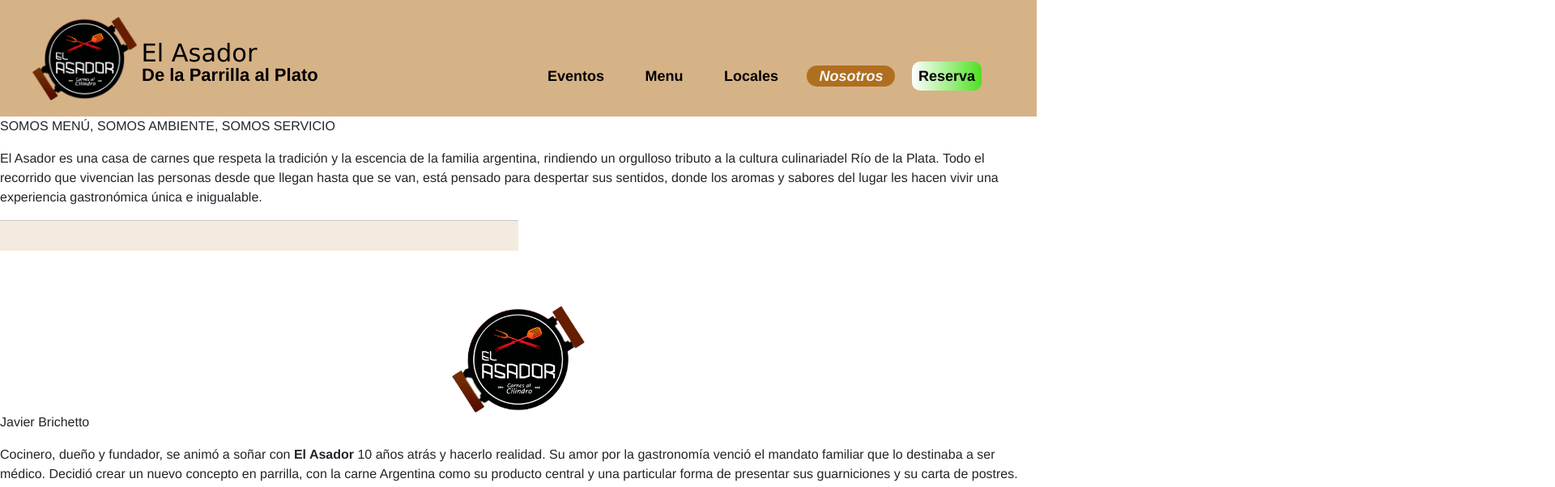
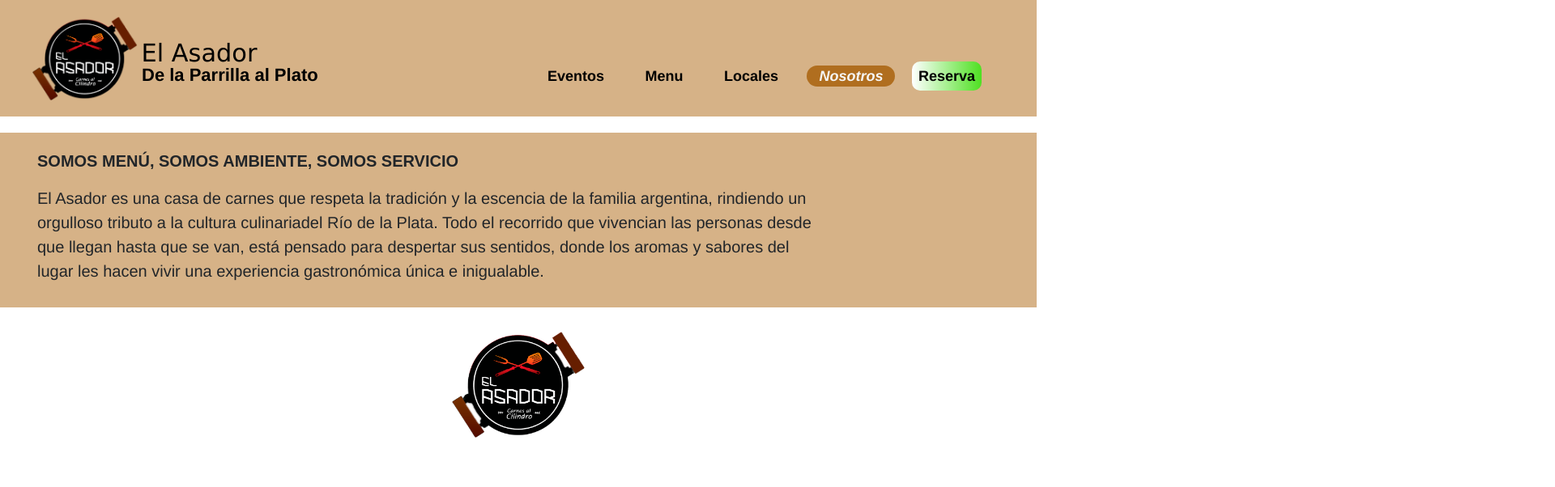
Before and after one commit to PCame54/PreEntrega3_Camerotto, a website: page pages/nosotros.html in a window 1280 px wide. Shown: the top 602 px of the page at 81% size, 1920 px wide, since content can reach past the window. Drawn offline with nearby package versions, Linux system fonts and the light colour scheme; files whose address does not match are found by name.

Commit message:
Nosotros

```diff
--- a/pages/nosotros.html
+++ b/pages/nosotros.html
@@ -42,21 +42,20 @@
     </header>
 
     <section>
-        <div>
-            <p class="somos">SOMOS MENÚ, SOMOS AMBIENTE, SOMOS SERVICIO</p>
-            <p class="texto-nosotros1">El Asador es una casa de carnes que respeta la tradición y la escencia de la familia argentina, rindiendo un orgulloso tributo a la cultura culinariadel Río de la Plata. Todo el recorrido que vivencian las personas desde que llegan hasta que se van, está pensado para despertar sus sentidos, donde los aromas y sabores del lugar les hacen vivir una experiencia gastronómica única e inigualable.</p>
+        <div class="mid-servicio">
+            <p class="subtitulot">SOMOS MENÚ, SOMOS AMBIENTE, SOMOS SERVICIO</p>
+            <p class="text">El Asador es una casa de carnes que respeta la tradición y la escencia de la familia argentina, rindiendo un orgulloso tributo a la cultura culinariadel Río de la Plata. Todo el recorrido que vivencian las personas desde que llegan hasta que se van, está pensado para despertar sus sentidos, donde los aromas y sabores del lugar les hacen vivir una experiencia gastronómica única e inigualable.</p>
         </div>
     </section>
 
     <section>
-        <hr size="40px" color="#D6B287" width="50%">
         <img src="..//imagenes/logo_asador.png" alt="Logo El Asador" class="logo-home">
     </section>
 
     <section>
         <div>
             <p class="javier">Javier Brichetto</p>
-            <p class="texto-nosotros2">Cocinero, dueño y fundador, se animó a soñar con <strong>El Asador</strong> 10 años atrás y hacerlo realidad. Su amor por la gastronomía venció el mandato familiar que lo destinaba a ser médico. Decidió crear un nuevo concepto en parrilla, con la carne Argentina como su producto central y una particular forma de presentar sus guarniciones y su carta de postres.</p>
+            <p class="text">Cocinero, dueño y fundador, se animó a soñar con <strong>El Asador</strong> 10 años atrás y hacerlo realidad. Su amor por la gastronomía venció el mandato familiar que lo destinaba a ser médico. Decidió crear un nuevo concepto en parrilla, con la carne Argentina como su producto central y una particular forma de presentar sus guarniciones y su carta de postres.</p>
             <img src="../imagenes/javier_brichetto.jpg" alt="Javier Brichetto Asador" class="javierb">
             <img src="..//imagenes/un_aplauso.png" alt="Aplauzo Asador" class="aplauso">
         </div>
--- a/scss/sections/_body.scss
+++ b/scss/sections/_body.scss
@@ -7,7 +7,7 @@
     margin-top: 8px;
     background-color: $bg-color-main;
 
-    .servicio {
+    .subtitulot {
         margin-top: 20px;
         font-family: Arial, Helvetica, sans-serif;
         font-size: 20px;
@@ -59,7 +59,7 @@
     display: block;
     margin: auto;
     width: 165px;
-    padding-top: 4%;
+    padding-top: 1%;
     padding-bottom: 0px;
 }
 
@@ -105,3 +105,48 @@
 }
 
 /*-- NOSOTROS -- */
+
+
+.subtitulot {
+    margin-top: 20px;
+    font-family: Arial, Helvetica, sans-serif;
+    font-size: 20px;
+    font-weight: bold;
+    padding-top: 20px;
+    padding-bottom: 0px;
+    padding-left: 46px;
+}
+
+.text {
+    font-size: 20px;
+    padding-top: 0px;
+    padding-right: 20%;
+    padding-bottom: 30px;
+    padding-left: 46px;
+}
+
+div {
+    .javier {
+        display: block;
+        width: 90%;
+        margin-bottom: 5px;
+        margin-top: 35px;
+        font-family: Arial, Helvetica, sans-serif;
+        font-size: 22px;
+        font-weight: bold;
+        padding-top: 20px;
+        padding-left: 46px;
+    }
+    .javierb {
+        display: block;
+        margin: auto;
+        width: 95%;
+        margin-bottom: 40px;
+    }
+    .aplauso {
+        display: block;
+        margin: auto;
+        width: 180px;
+        margin-bottom: 40px;
+    }
+}
```
Also changed, not shown: index.html (+1 -1 lines), css/style.css, 1 other file.
